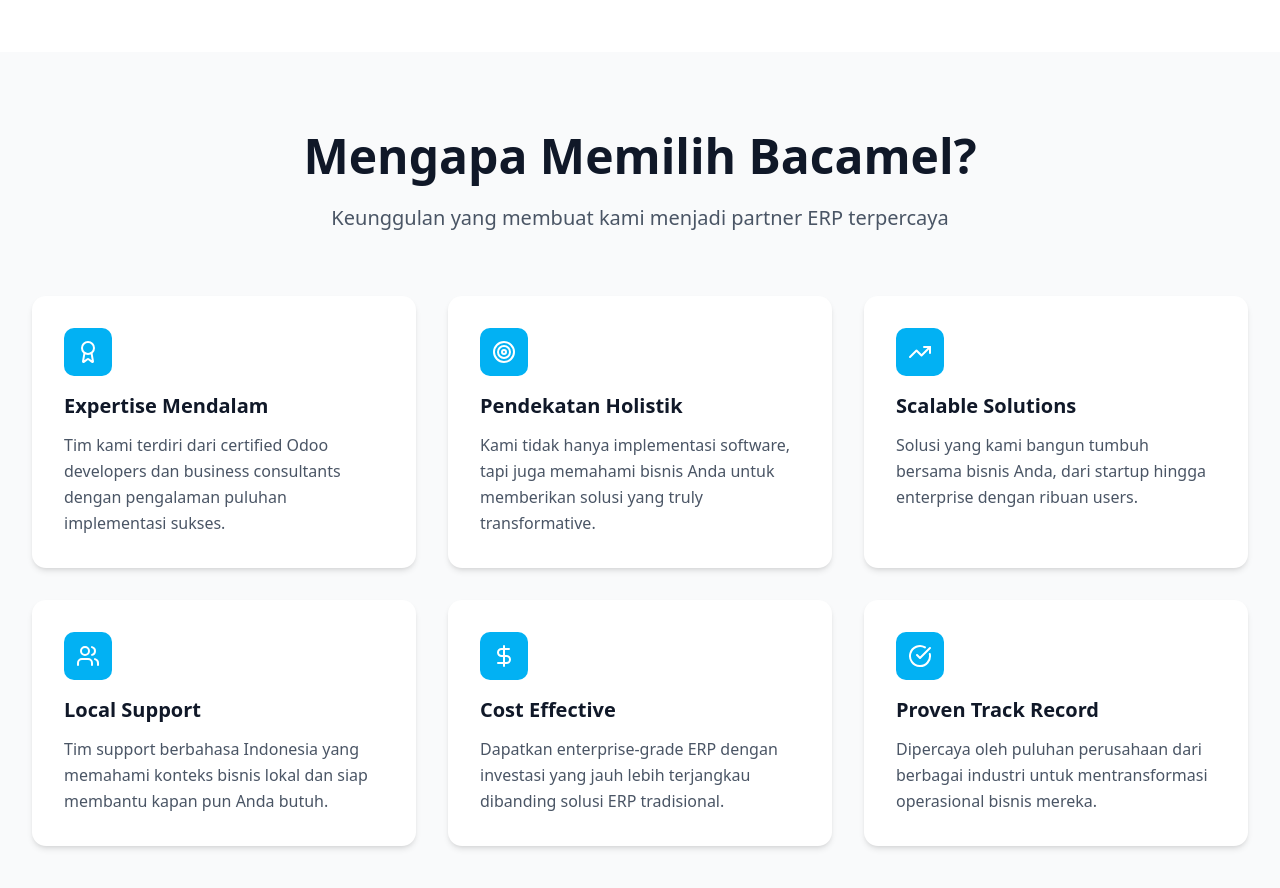
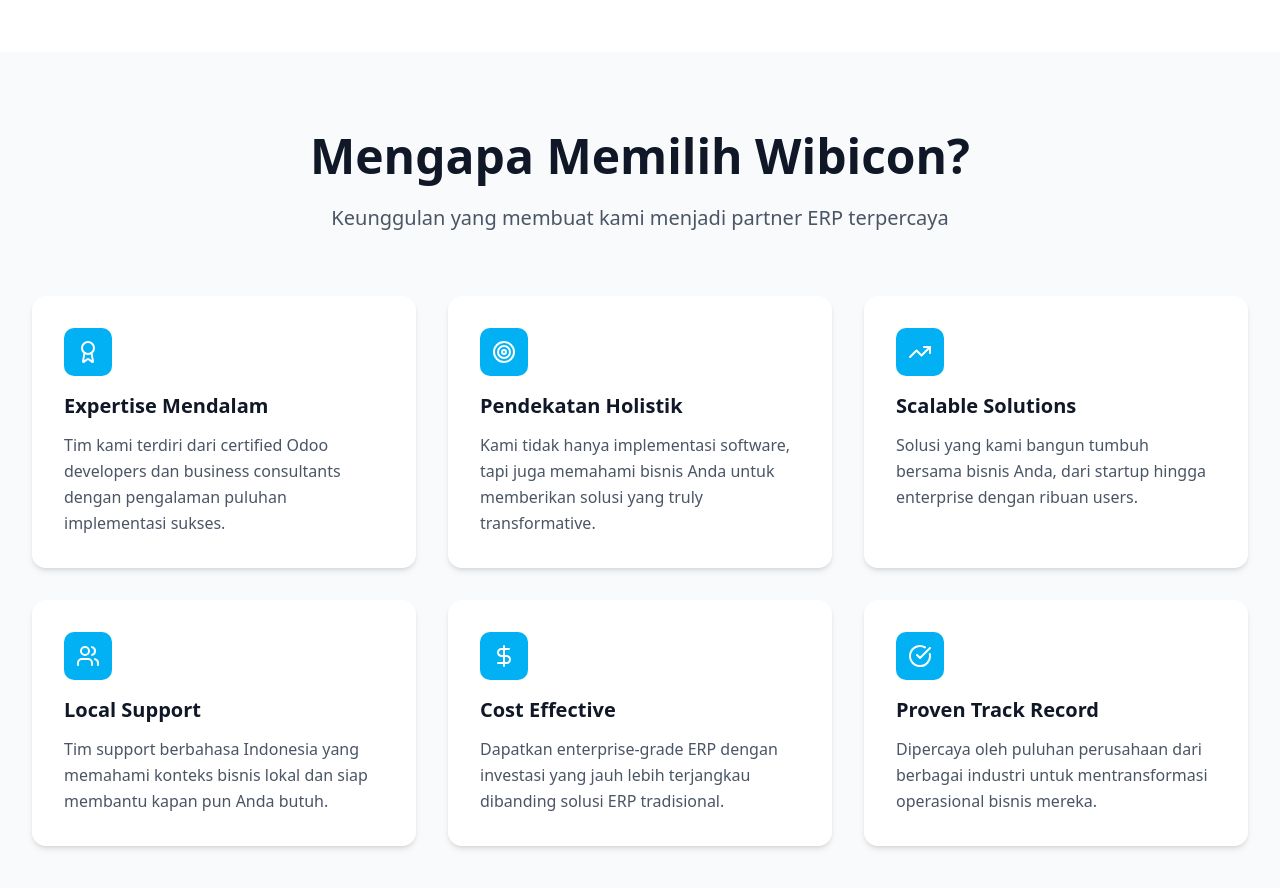
Before and after one commit to muhammadidzoha/wibicon_profile, a React (Vite) app: page / in a window 1280 px wide. Shown: the part 3740-4628 px from the top of the page. Built offline with nearby package versions, Linux system fonts and the light colour scheme.

Commit message:
[UPDATE] WhyChooseUs

```diff
--- a/src/components/section/WhyChooseUs.jsx
+++ b/src/components/section/WhyChooseUs.jsx
@@ -37,7 +37,7 @@ const WhyChooseUs = () => {
     <section className="py-20 px-4 lg:px-8 bg-gray-50">
             <div className="container mx-auto">
               <div className="max-w-3xl mx-auto text-center space-y-6 mb-16">
-                <h2 className="text-4xl lg:text-5xl font-bold text-gray-900">Mengapa Memilih Bacamel?</h2>
+                <h2 className="text-4xl lg:text-5xl font-bold text-gray-900">Mengapa Memilih Wibicon?</h2>
                 <p className="text-xl text-gray-600">
                   Keunggulan yang membuat kami menjadi partner ERP terpercaya
                 </p>
```
